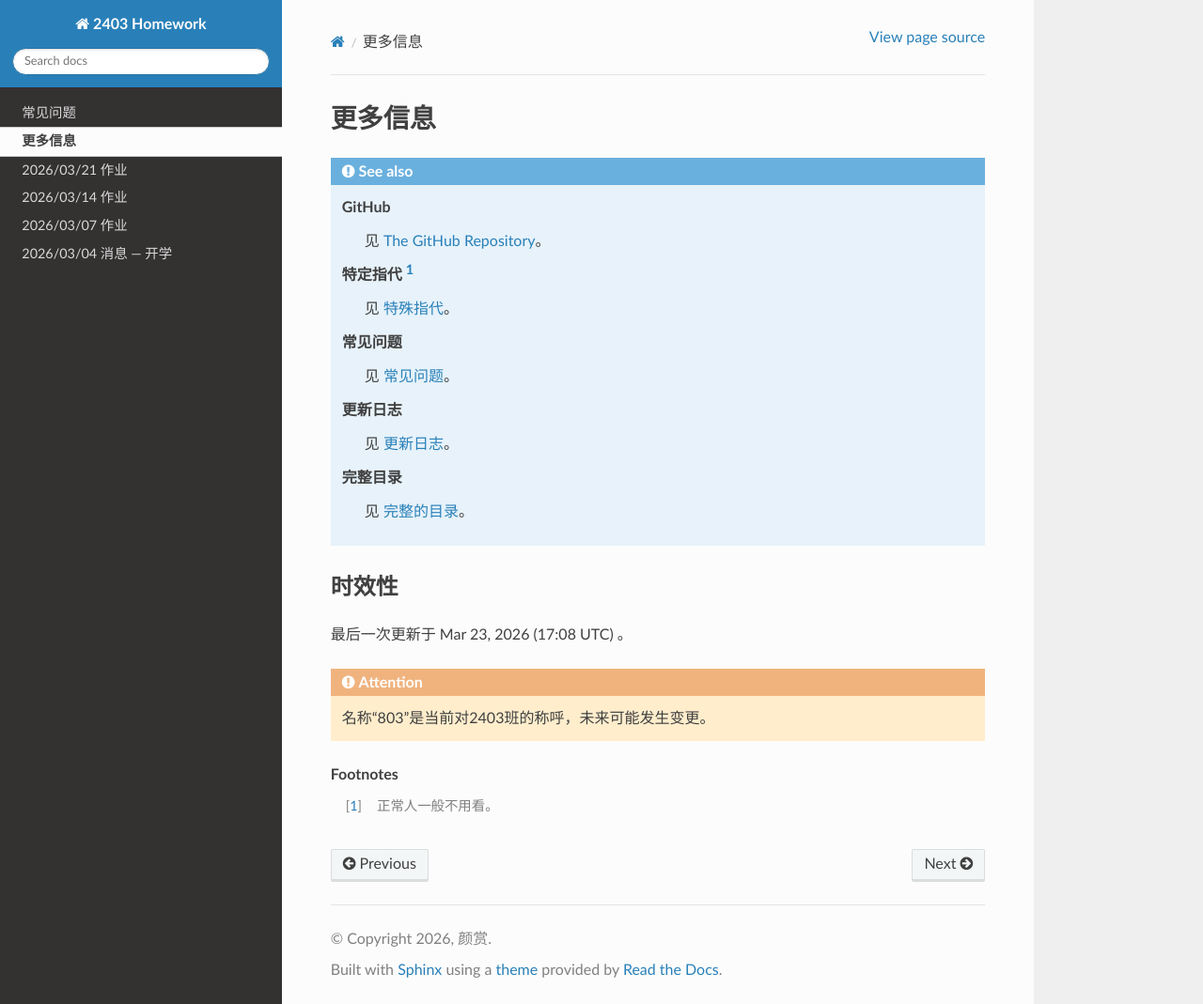
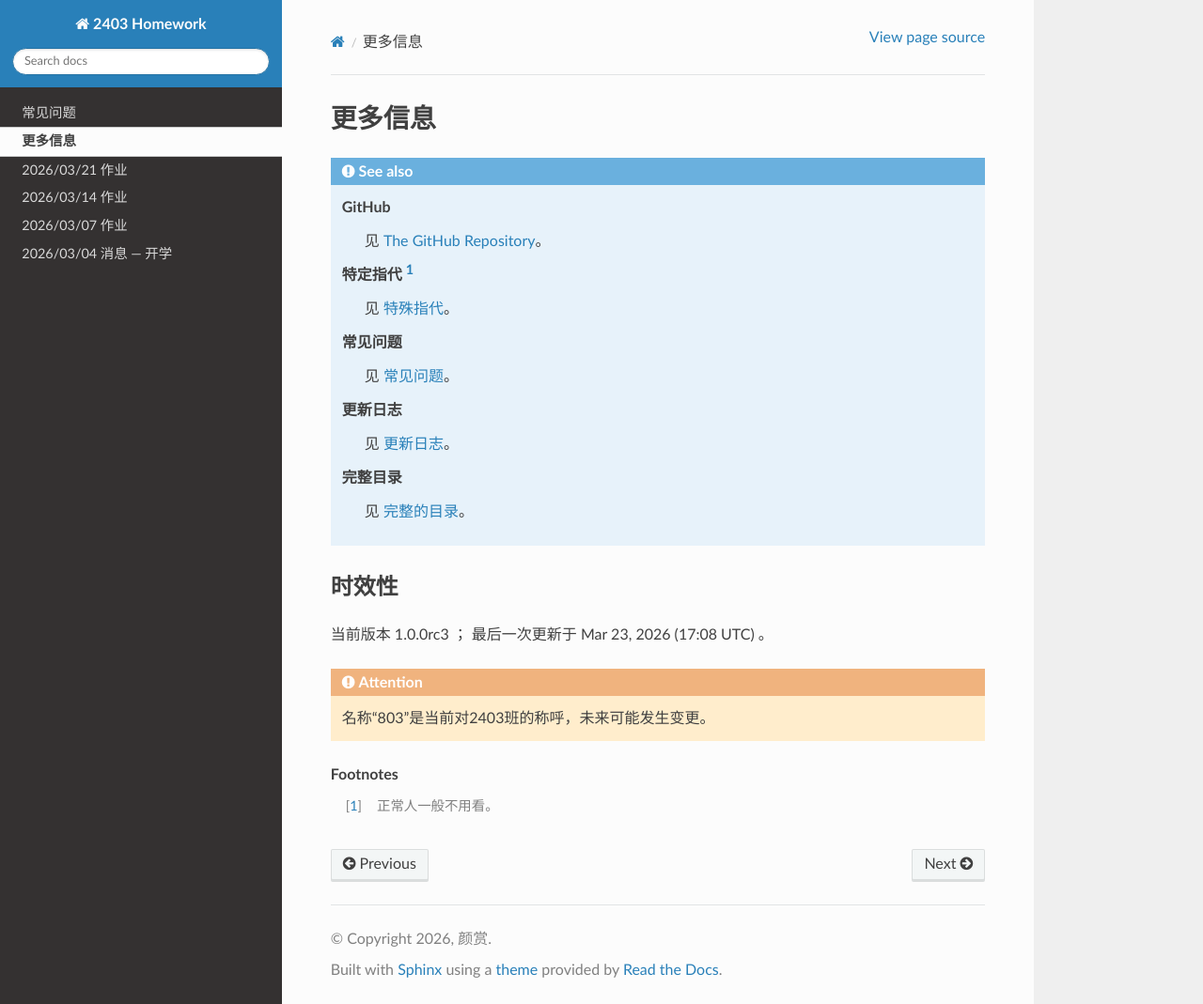
Before and after one commit to Sail-in-1024/2403-Homework, a Sphinx documentation site: the page built from docs/source/moreinfo.rst, in a window 1280 px wide and 1069 px high. Shown: the whole window at 94% size. Built offline with Sphinx 7.4.7 and the Read the Docs theme 3.1.0, drawn with Linux system fonts in a browser that asks for light colours.

Commit message:
更新 moreinfo.rst

```diff
--- a/docs/source/moreinfo.rst
+++ b/docs/source/moreinfo.rst
@@ -22,6 +22,7 @@
 时效性
 ------
 
+当前版本 |version| ；
 最后一次更新于 |today| 。
 
 .. attention::
```
